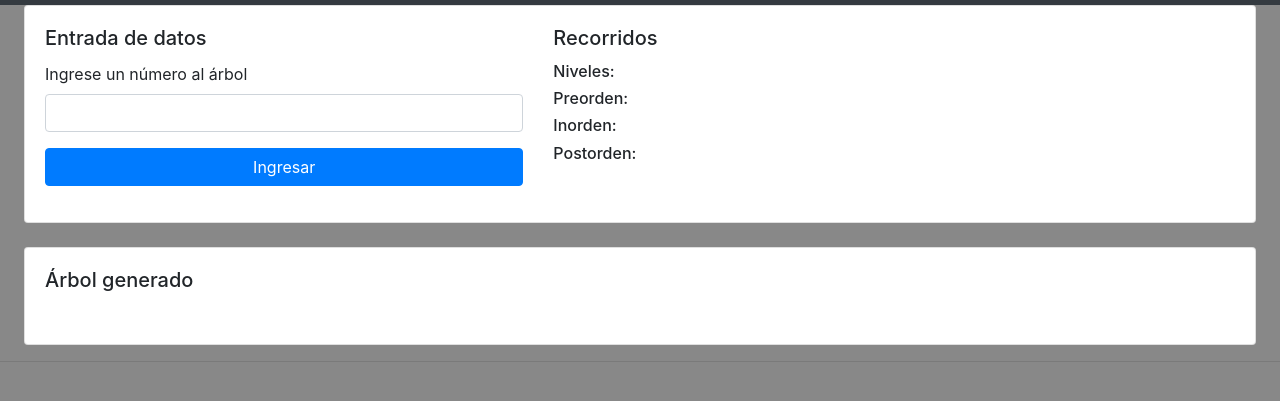
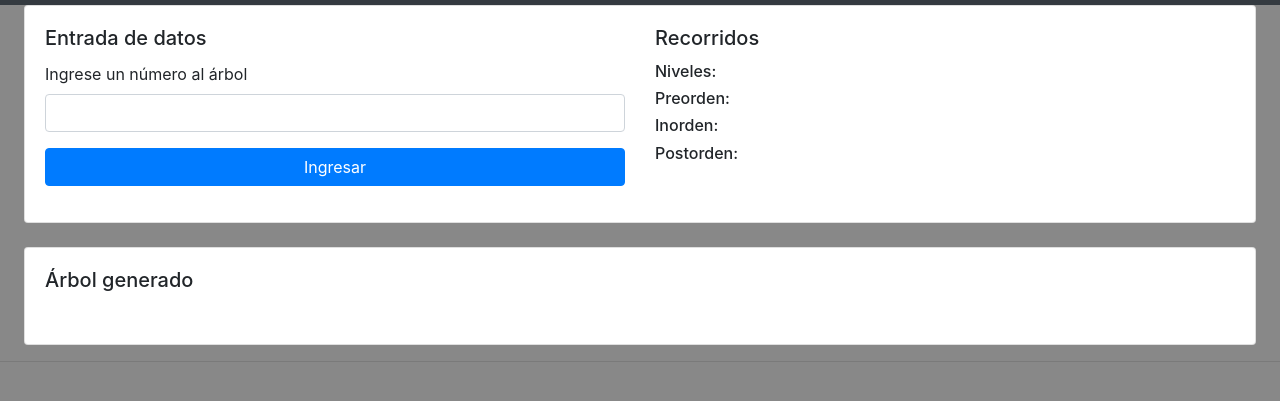
Before and after one commit to jagaleanov/ArbolDeBusqueda, a plain HTML site: page index.html in a window 1280 px wide. Shown: the part 43-444 px from the top of the page. Drawn offline with nearby package versions, Linux system fonts and the light colour scheme.

Commit message:
View commit

```diff
--- a/index.html
+++ b/index.html
@@ -20,7 +20,7 @@
                 <div class="card-body">
 
                     <div class="row">
-                        <div class="col-12 col-sm-12 col-md-5 col-lg-5 col-xl-5">
+                        <div class="col-12 col-sm-12 col-md-5 col-lg-6 col-xl-6">
                         <h5 class="card-title">Entrada de datos</h5>
                             <div class="form-group">
                                 <label for="numberTxt" >Ingrese un número al árbol</label>
@@ -31,7 +31,7 @@
                                 <input type="button" id="submitTree" class="btn btn-primary btn-block" value="Ingresar" onclick="addNode()">
                             </div>
                         </div>
-                        <div class="form-group col-12 col-sm-12 col-md-7 col-lg-7 col-xl-7">
+                        <div class="form-group col-12 col-sm-12 col-md-6 col-lg-6 col-xl-6">
                         <h5 class="card-title">Recorridos</h5>
                             <h6>Niveles:&nbsp;&nbsp;<span id="levelString"></span></h6>
                             <h6>Preorden:&nbsp;&nbsp;<span id="preOrdenString"></span></h6>
```
